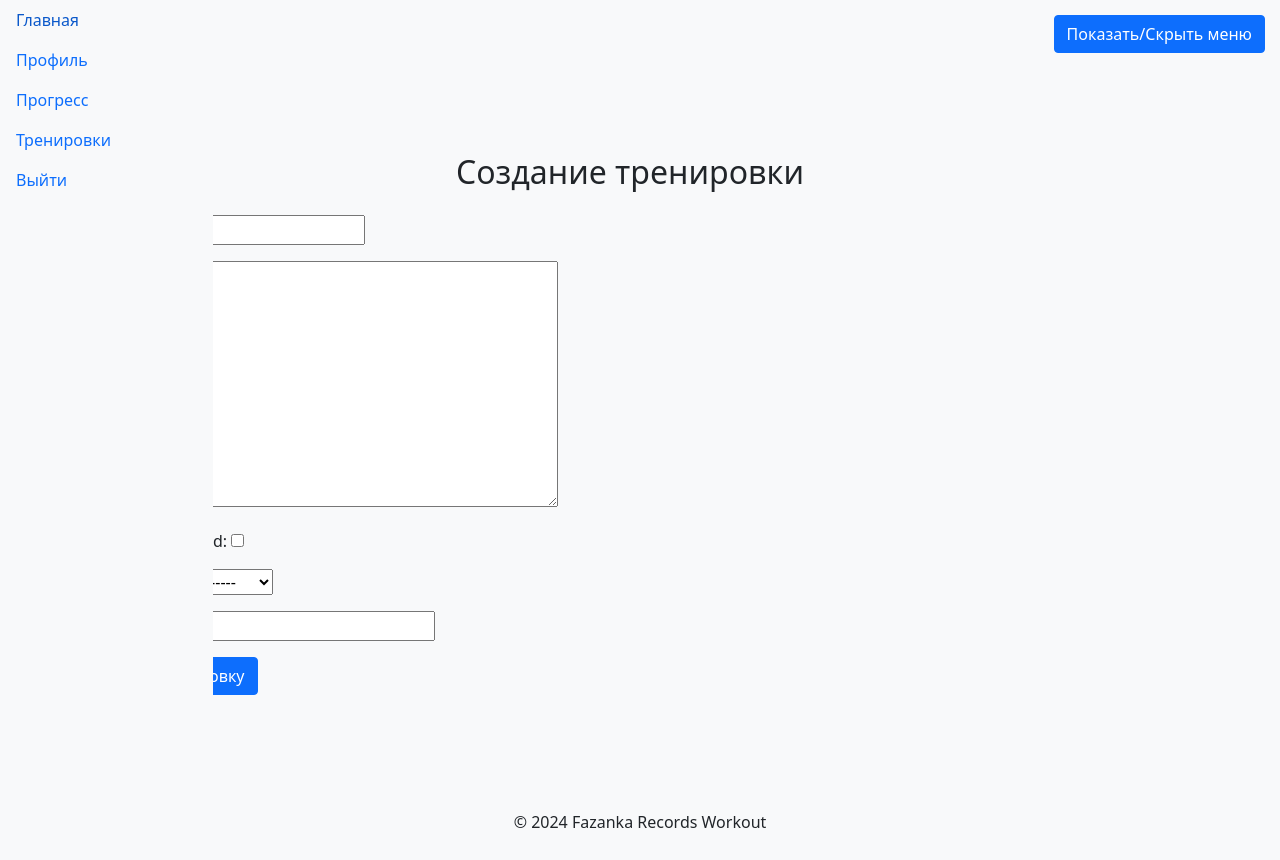
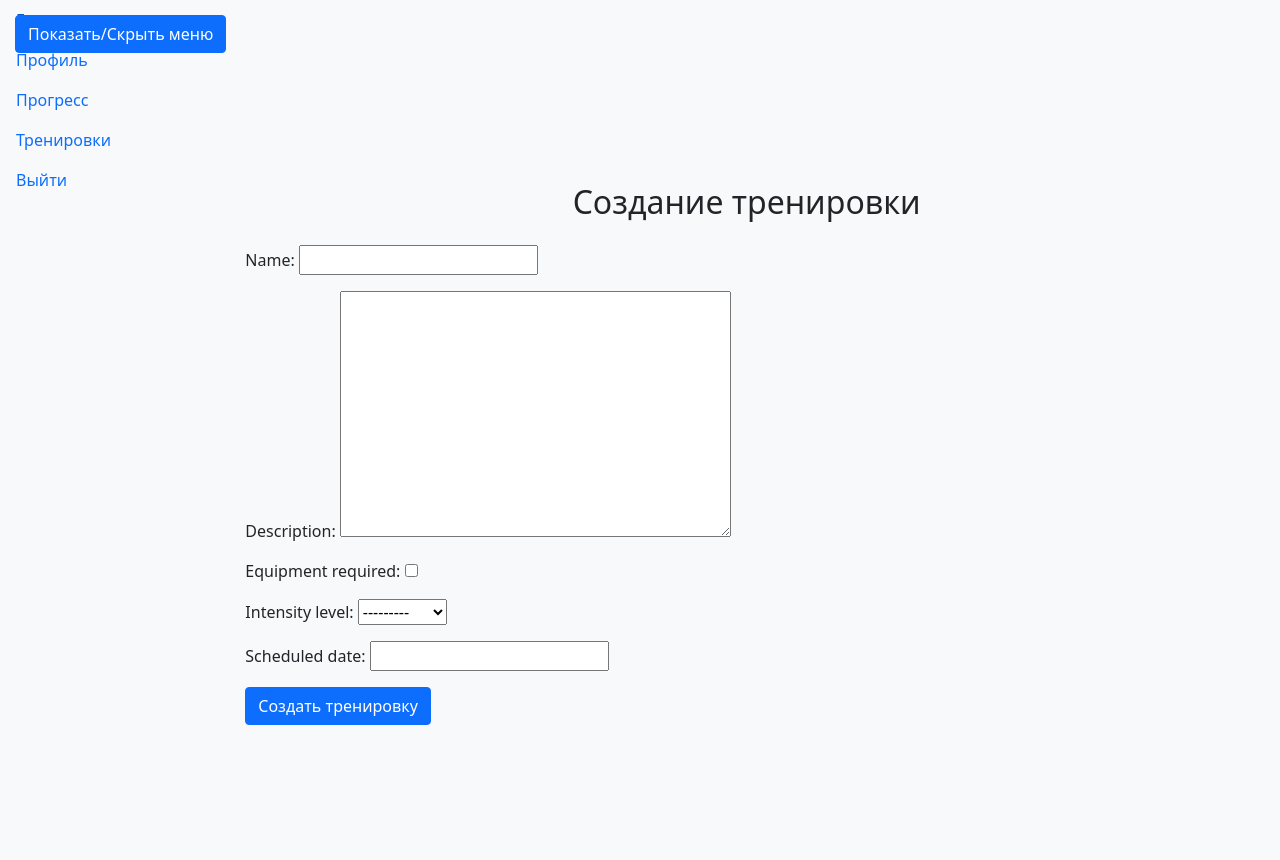
Before and after one commit to Ithinkimbulletproof/Home_Workouts, a Django app: page /workouts/create/ in a window 1280 px wide. Run offline with Django 5.2, Linux system fonts and the light colour scheme; the visitor is signed in with stand-in values (Sample User, id 1).

Commit message:
Hide and open menu

```diff
--- a/home_workouts/workouts/templates/workouts/base.html
+++ b/home_workouts/workouts/templates/workouts/base.html
@@ -27,6 +27,7 @@
             background-color: #f8f9fa;
             overflow-y: auto;
             transition: transform 0.3s ease-in-out;
+            z-index: 1000;
         }
         #sidebar.hidden {
             transform: translateX(-100%);
@@ -34,19 +35,20 @@
         #toggle-menu-btn {
             position: fixed;
             top: 15px;
-            right: 15px;
+            left: 15px;
             z-index: 1050;
         }
         main {
             flex-grow: 1;
             padding: 20px;
+            transition: margin-left 0.3s ease-in-out;
             display: flex;
-            flex-direction: column;
             justify-content: center;
             align-items: center;
-            height: calc(100vh - 50px);
-            padding-left: 0;
-            transition: padding-left 0.3s ease-in-out;
+            min-height: 100vh;
+        }
+        .sidebar-visible main {
+            margin-left: 16.666667%;
         }
         footer {
             background-color: #f8f9fa;
@@ -84,18 +86,17 @@
     <script>
         const toggleMenuBtn = document.getElementById("toggle-menu-btn");
         const sidebar = document.getElementById("sidebar");
-        const mainContent = document.querySelector("main");
+        const body = document.body;
 
         toggleMenuBtn.addEventListener("click", function() {
             sidebar.classList.toggle("hidden");
-            if (sidebar.classList.contains("hidden")) {
-                mainContent.style.paddingLeft = "0";
-            } else {
-                mainContent.style.paddingLeft = "16.666667%";
-            }
+            body.classList.toggle("sidebar-visible");
         });
+
+        if (!sidebar.classList.contains("hidden")) {
+            body.classList.add("sidebar-visible");
+        }
     </script>
-
     {% endif %}
 
     <main>
```
